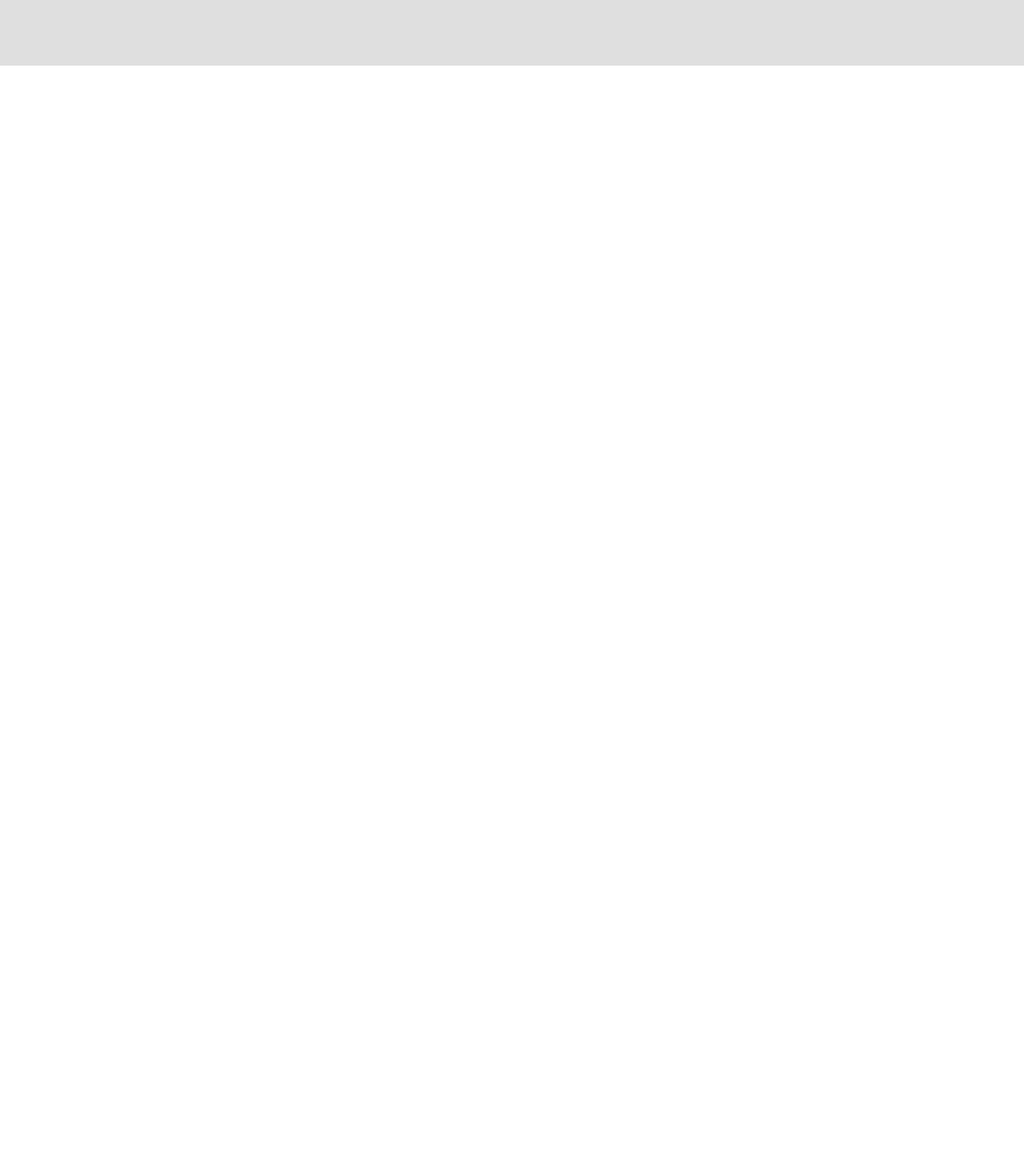
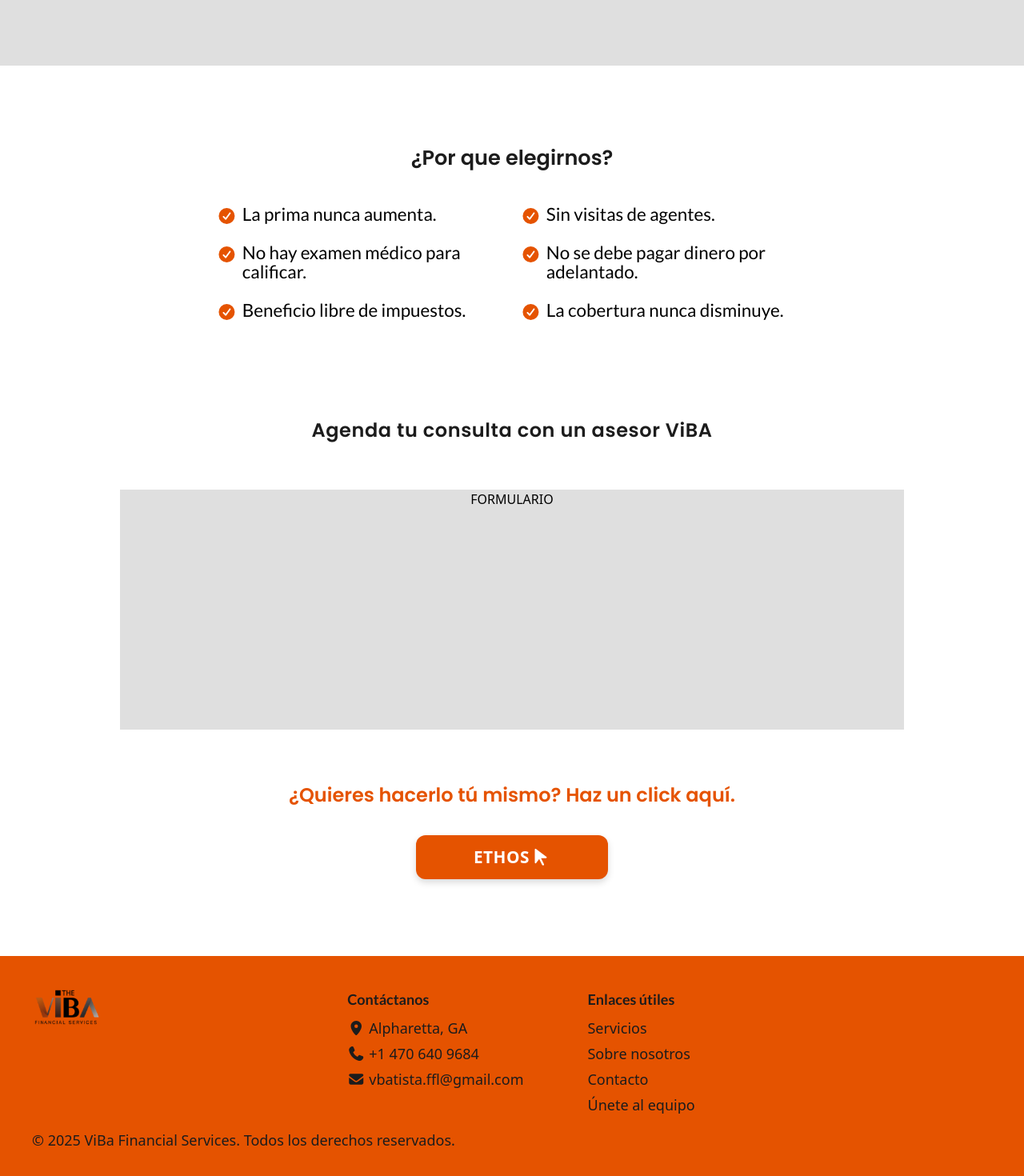
Before and after one commit to pbatista01/viba-financial-services, a React (Vite) app: page / in a window 1280 px wide. Shown: the part 5986-7456 px from the top of the page at 80% size. Before the commit the page ends 6068 px from the top, so only its background shows below. Built offline with nearby package versions, Linux system fonts and the light colour scheme.

Commit message:
Adding choose us section and footer

```diff
--- a/src/App.jsx
+++ b/src/App.jsx
@@ -6,6 +6,9 @@
 import Testimonials from "./components/Testimonials"
 import Resources from "./components/Resources"
 import JoinUs from "./components/JoinUs"
+import ChooseUs from "./components/ChooseUs"
+import Footer from "./components/Footer";
+
 function App() {
   return (
     <>
@@ -17,6 +20,8 @@
       <Testimonials />
       <Resources />
       <JoinUs />
+      <ChooseUs />
+      <Footer />
     </>
   );
 }
--- /dev/null
+++ b/src/components/ChooseUs.jsx
@@ -0,0 +1,36 @@
+import { FontAwesomeIcon } from "@fortawesome/react-fontawesome";
+import { faCircleCheck, faArrowPointer} from "@fortawesome/free-solid-svg-icons";
+
+
+function ChooseUs(){
+    return(
+        <section className="p-6 py-24 lg:px-[72px] xl:px-24">
+            <h2 className="font-heading text-[1.4rem] xl:text-[1.6rem] 3xl:text-[2rem] text-center text-dark"> ¿Por que elegirnos?</h2>
+            <ul className="grid grid-cols-1 lg:grid-cols-2 gap-4 px-10 py-10 text-base max-w-[500px] lg:max-w-[650px] xl:max-w-[800px] xl:gap-6 lg:px-8 mx-auto">
+                {[
+      "La prima nunca aumenta.",
+      "Sin visitas de agentes.",
+      "No hay examen médico para calificar.",
+      "No se debe pagar dinero por adelantado.",
+      "Beneficio libre de impuestos.",
+      "La cobertura nunca disminuye.",
+    ].map((benefit, index) => (
+      <li key={index} className="flex flex-row gap-2 items-start">
+        <FontAwesomeIcon icon={faCircleCheck} className="text-xl 3xl:text-[1.8rem] text-primary mt-1" />
+        <p className="font-body w-64 lg:w-full text-[1.1rem] lg:text-[1.2rem] xl:text-[1.4rem]">{benefit}</p>
+      </li>
+    ))}
+            </ul>
+            <div className="flex justify-center">
+                <h3 className="font-heading text-dark text-center text-[1.1rem] lg:text-[1.18rem] xl:text-[1.3rem] 2xl:text-[1.5rem] 3xl:text-[1.7rem] w-[80%] tracking-wide mt-4 2xl:mt-20">Agenda tu consulta con un asesor ViBA</h3>
+            </div>
+            <div className="bg-sectionBg w-[90%] mx-auto text-center h-[300px] mt-6 lg:mt-14 ">FORMULARIO</div>
+            <div className="flex flex-col gap-4 mt-10 2xl:mt-16 text-center items-center mx-auto">
+                <p className="font-body w-64 lg:w-full text-[1.2rem] lg:text-[1.2rem] xl:text-[1.4rem] 2xl:text-[1.5rem] text-primary  font-heading">¿Quieres hacerlo tú mismo? Haz un click aquí.</p>
+                <button className="w-[85%] lg:max-w-[30%] xl:max-w-[25%] 2xl:max-w-[22%] mx-auto h-[50px] lg:h-[55px] bg-primary text-[1.15rem] lg:text-[1.2rem] xl:text-[1.3rem] 3xl:text-[1.4rem] text-light font-bold px-4 lg:px-0 rounded-xl shadow-custom hover:bg-primaryHover tracking-wide 2xl:mt-4">ETHOS<FontAwesomeIcon icon={faArrowPointer} /></button>
+            </div>
+        </section>
+    );
+}
+
+export default ChooseUs;
--- /dev/null
+++ b/src/components/Footer.jsx
@@ -0,0 +1,42 @@
+import logo from "../assets/LogoViba3.png";
+import { FontAwesomeIcon } from "@fortawesome/react-fontawesome";
+import { faLocationDot, faPhone,faEnvelope } from "@fortawesome/free-solid-svg-icons";
+
+function Footer() {
+    return (
+        <footer className="bg-primary px-2 py-3 lg:px-10 lg:py-10">
+            <div className="flex flex-row gap-6 lg:justify-between ">
+                <div className="flex-shrink-0">
+                    <img
+                        src={logo}
+                        alt="ViBa Financial Services"
+                        className="h-[48px]"
+                    />
+                </div>
+                <div className="hidden max-w-[1200px] mx-auto lg:grid lg:grid-cols-2 gap-20 text-dark">
+                    <div>
+                        <h4 className="font-body font-bold text-base xl:text-lg mb-2">Contáctanos</h4>
+                        <p className="text-sm xl:text-lg mt-1"><FontAwesomeIcon icon={faLocationDot} /> Alpharetta, GA</p>
+                        <p className="text-sm xl:text-lg mt-1"><FontAwesomeIcon icon={faPhone} /> +1 470 640 9684</p>
+                        <p className="text-sm xl:text-lg mt-1"><FontAwesomeIcon icon={faEnvelope} /> vbatista.ffl@gmail.com</p>
+                    </div>
+
+                    <div>
+                        <h4 className="font-body font-bold text-base xl:text-lg mb-2">Enlaces útiles</h4>
+                        <ul className="flex flex-col gap-1 text-sm xl:text-lg">
+                            <li><a href="/servicios" className="hover:underline">Servicios</a></li>
+                            <li><a href="/nosotros" className="hover:underline">Sobre nosotros</a></li>
+                            <li><a href="/contacto" className="hover:underline">Contacto</a></li>
+                            <li><a href="/trabaja-con-nosotros" className="hover:underline">Únete al equipo</a></li>
+                        </ul>
+                    </div>
+                </div>
+            </div>
+            <div className="mt-2 lg:mt-4 text-xs lg:text-lg text-dark">
+                © {new Date().getFullYear()} ViBa Financial Services. Todos los derechos reservados.
+            </div>
+        </footer>
+    );
+}
+
+export default Footer;
```
Also changed, not shown: 4 other files (tests, documents, lock files or other folders).
